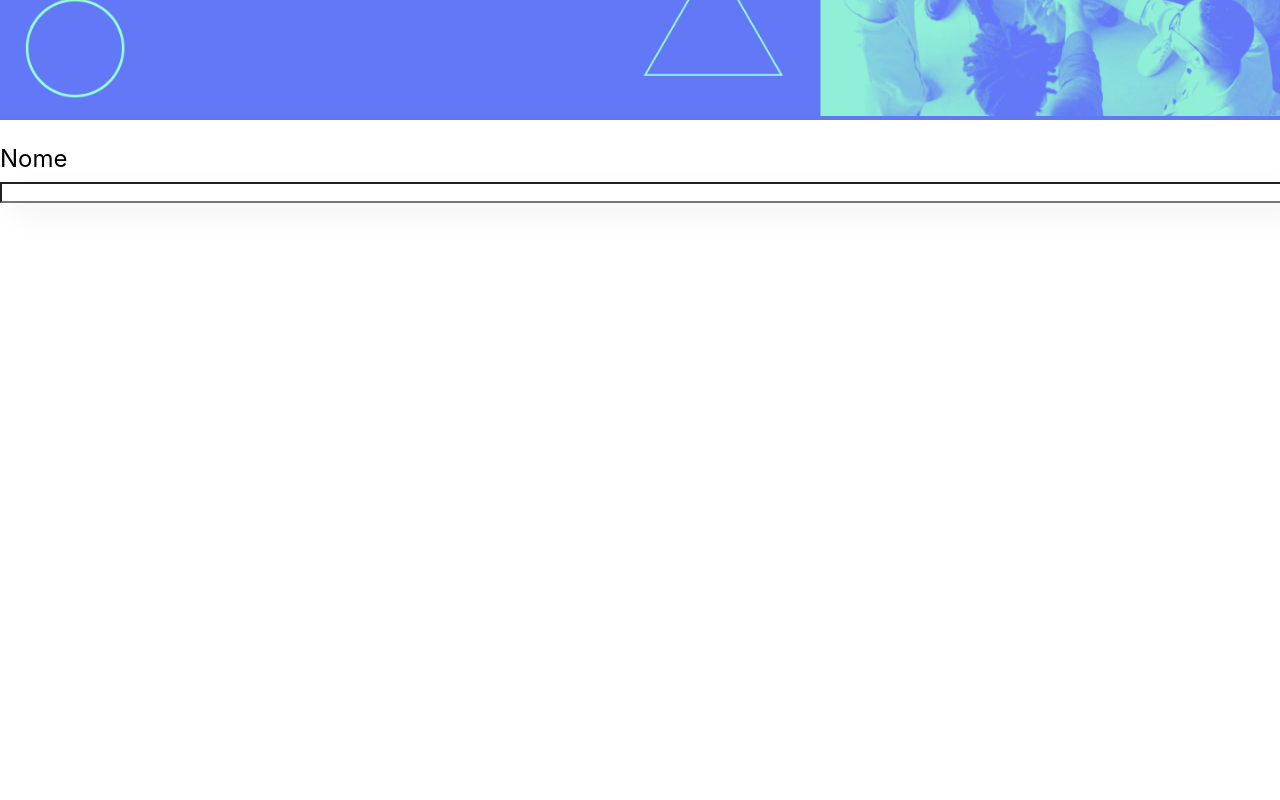
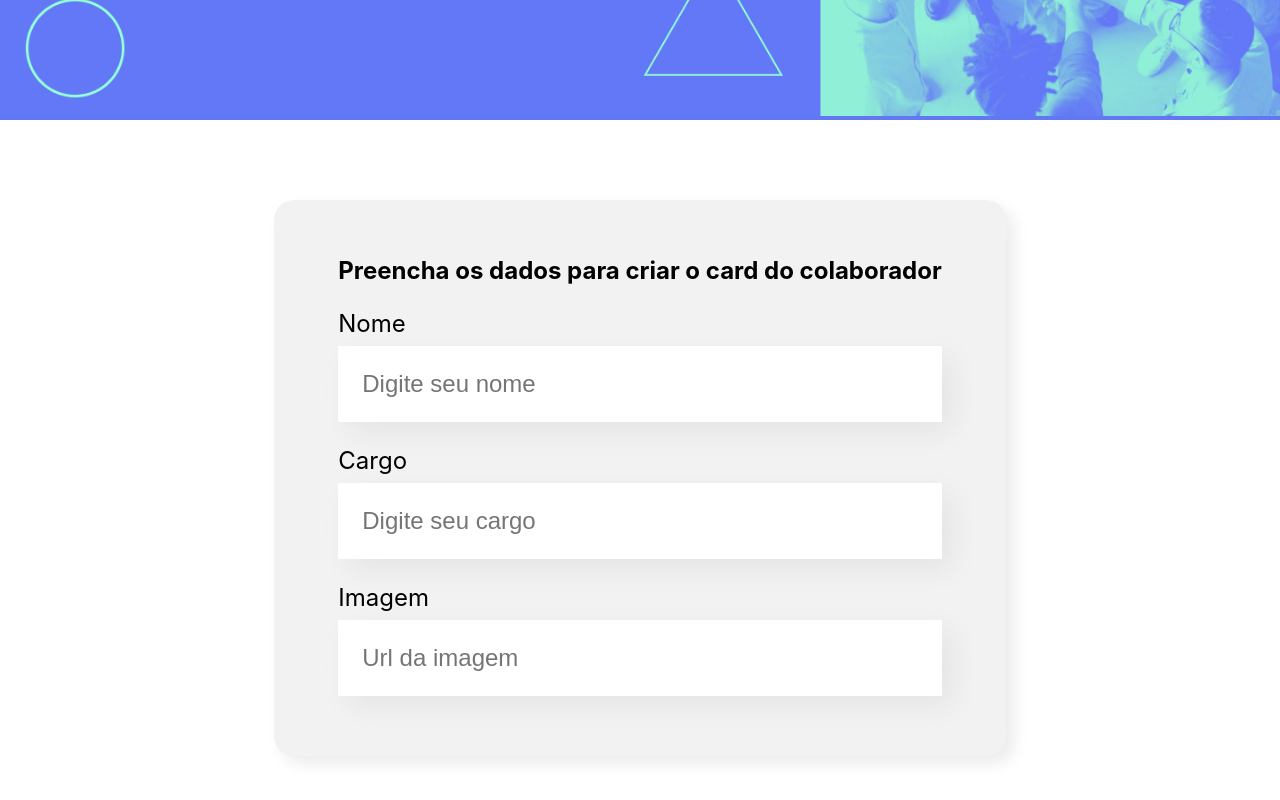
Before and after one commit to Menon04/Learnig-about-react, a React (Create React App) app: page / in a window 1280 px wide. Shown: the part 378-1178 px from the top of the page. Before the commit the page ends 800 px from the top, so only its background shows below. Built offline with nearby package versions, Linux system fonts and the light colour scheme.

Commit message:
modulating

```diff
--- a/src/App.js
+++ b/src/App.js
@@ -1,12 +1,11 @@
-import logo from './logo.svg';
 import Banner from './components/Banner/Banner';
-import CampoTexto from './components/CampoTexto/CampoTexto';
+import Formulario from './components/Formulario/Formulario';
 
 function App() {
   return (
     <div className="App">
       <Banner />
-      <CampoTexto />
+      <Formulario/>
       <header className="App-header">
       </header>
     </div>
--- a/src/components/CampoTexto/CampoTexto.css
+++ b/src/components/CampoTexto/CampoTexto.css
@@ -1,15 +1,20 @@
 .campo-texto{
-  margin: 24px 0;
+  margin: 24px 0PX ;
 }
 
 .campo-texto label{
   display: block;
   margin-bottom: 8px;
   font-size: 24px;
+
 }
 
 .campo-texto input{
   background-color: #FFF;
   box-shadow: 10px 10px 30px rgba(0, 0, 0, 0.06);
   width: 100%;
+  border: none;
+  font-size: 24px;
+  padding: 24px;
+  box-sizing: border-box;
 }
--- a/src/components/CampoTexto/CampoTexto.js
+++ b/src/components/CampoTexto/CampoTexto.js
@@ -1,10 +1,10 @@
 import "./CampoTexto.css"
 
-const CampoTexto = () => {
+const CampoTexto = (props) => {
   return (
     <div className="campo-texto">
-      <label>Nome</label>
-      <input type="text"></input>
+      <label>{props.label}</label>
+      <input placeholder={props.placeholder} type="text"></input>
     </div>
   )
 };
--- /dev/null
+++ b/src/components/Formulario/Formulario.css
@@ -0,0 +1,13 @@
+.formulario{
+  display: flex;
+  justify-content: center;
+  margin: 80px 0;
+}
+
+.formulario form{
+  max-width: 80%;
+  background-color: #f2f2f2;
+  border-radius: 20px;
+  padding: 36px 64px;
+  box-shadow: 8px 8px 16px rgba(0, 0, 0, 0.08);
+}
--- /dev/null
+++ b/src/components/Formulario/Formulario.js
@@ -0,0 +1,17 @@
+import "./Formulario.css";
+import CampoTexto from "../CampoTexto/CampoTexto";
+
+const Formulario = () => {
+  return (
+    <section className="formulario">
+      <form>
+        <h2>Preencha os dados para criar o card do colaborador</h2>
+        <CampoTexto label="Nome" placeholder="Digite seu nome" />
+        <CampoTexto label="Cargo" placeholder="Digite seu cargo" />
+        <CampoTexto label="Imagem" placeholder="Url da imagem" />
+      </form>
+    </section>
+  );
+};
+
+export default Formulario;
```
